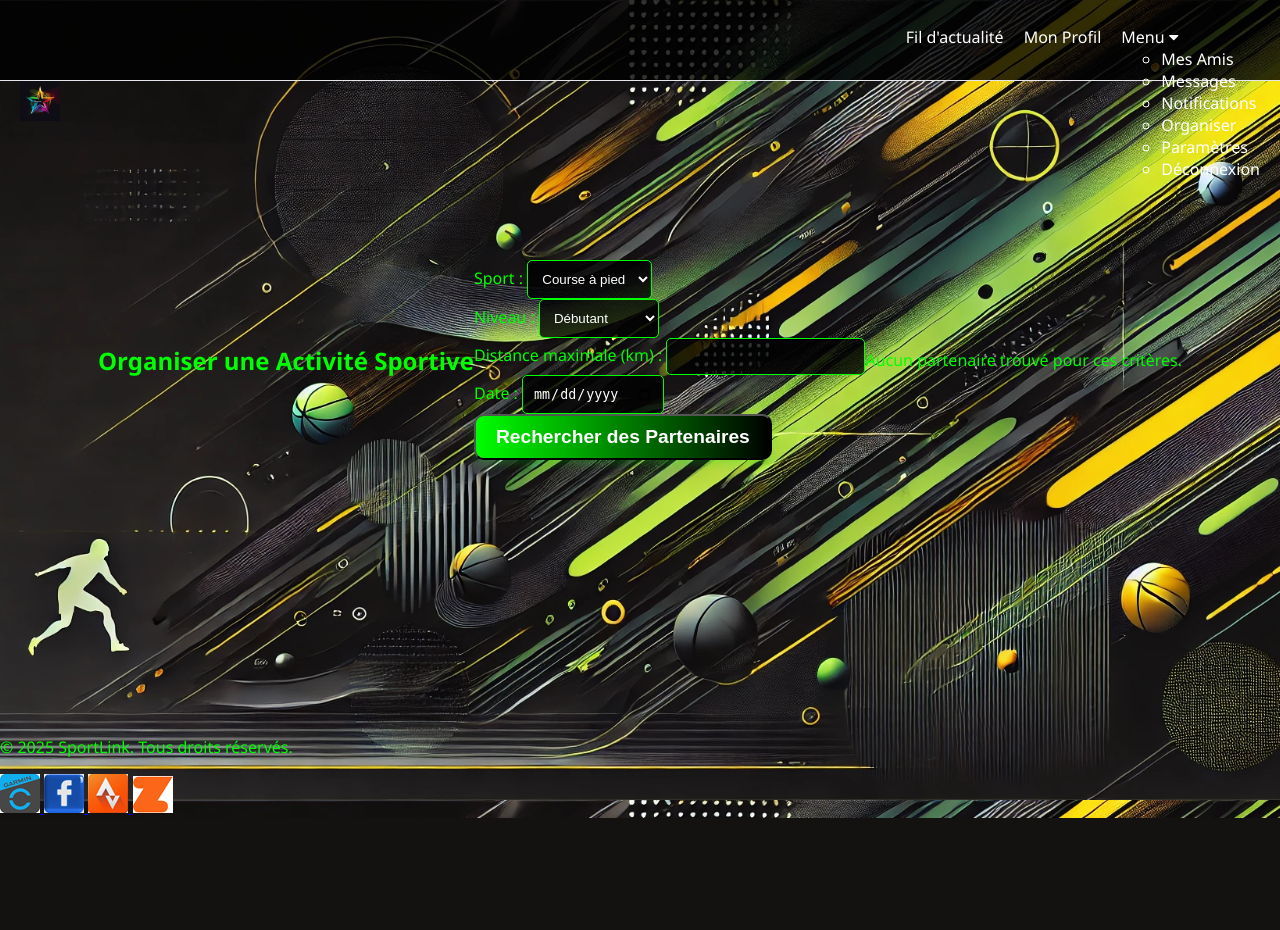
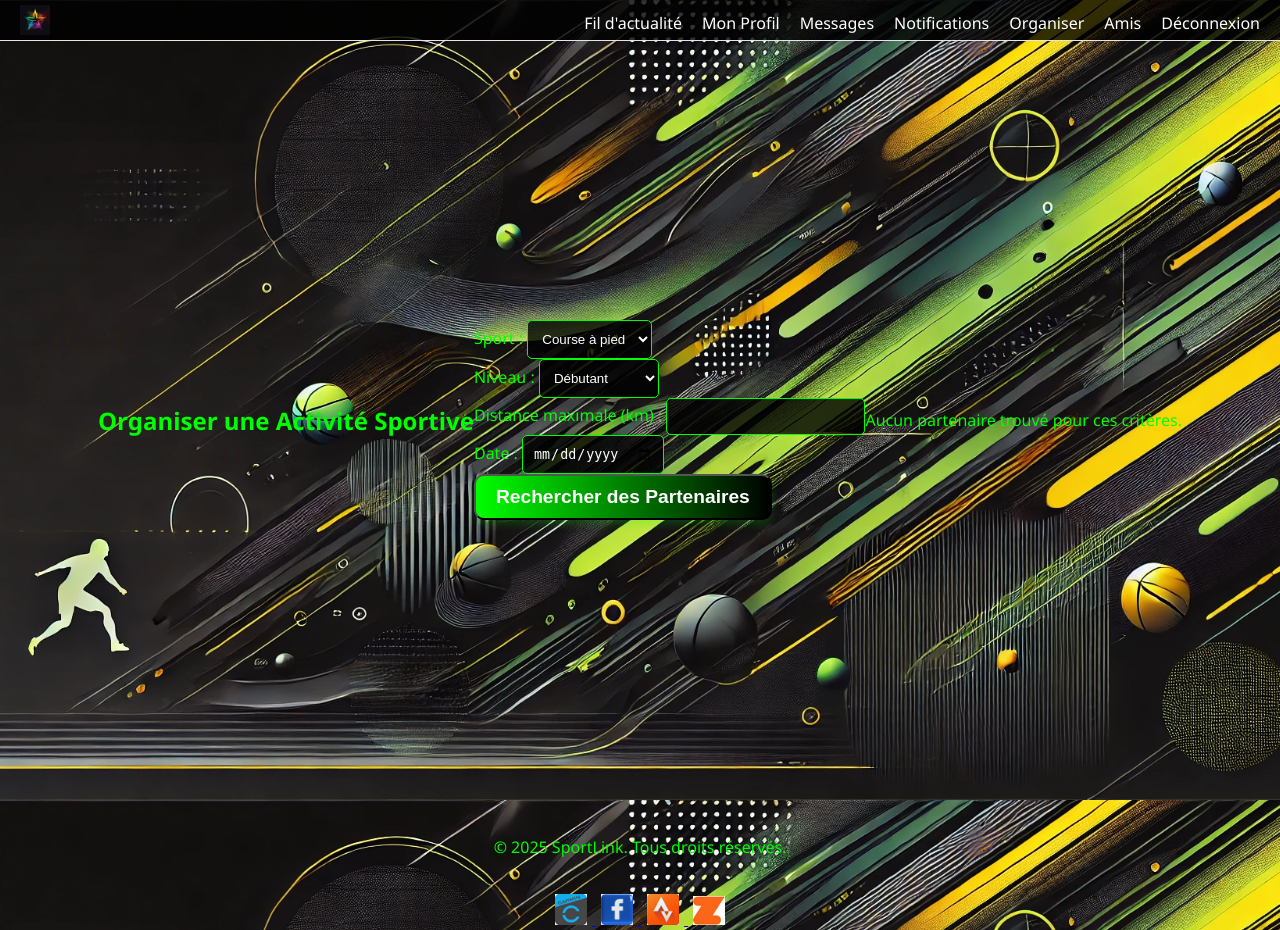
Before and after one commit to JHMindSharp/SportLink, a Flask app: page /events/organize in a window 1280 px wide. Before the commit the page ends 818 px from the top, so only its background shows below. Run offline with Flask 3, Linux system fonts and the light colour scheme; the visitor is signed in with stand-in values (Sample User, id 1); some libraries are stand-ins or nearby versions.

Commit message:
style(navbar): reduce navbar height to 40px, flash messages to 2s, center title if not logged in, show nav bar conditionally

```diff
--- a/app/static/css/global.css
+++ b/app/static/css/global.css
@@ -1,3 +1,5 @@
+/* app/static/css/global.css */
+
 /* Styles généraux */
 body {
     margin: 0;
@@ -16,42 +18,38 @@ html, body {
     flex-direction: column;
 }
 
-.main-content {
-    flex-grow: 1;
-    min-height: calc(100vh - 80px);
-    display: flex;
-    justify-content: center;
-    align-items: center;
-    padding: 0 20px;
-}
-
-/* Header */
+/* NAVBAR plus fine */
 .header {
+    /* Réduction de la hauteur de moitié environ */
     position: fixed;
     top: 0;
     width: 100%;
-    height: 80px;
+    height: 40px; /* <-- Avant c'était 80px */
     background: rgba(0, 0, 0, 0.8);
     color: white;
     border-bottom: 1px solid #e4e6eb;
-    z-index: 1000;
+    z-index: 1000; /* La navbar reste en premier plan */
 }
 
 .header-container {
     display: flex;
     align-items: center;
     justify-content: space-between;
-    padding: 10px 20px;
+    padding: 5px 20px; /* Moins d'espace en vertical */
 }
 
+/* Logo */
 .logo-container img {
-    height: 40px;
+    height: 30px; /* Reduire aussi l'image du logo ? */
 }
 
+/* Navigation */
 .nav .menu {
     list-style: none;
     display: flex;
     gap: 20px;
+    margin: 0; /* Supprimer l'indentation par défaut */
+    padding: 0;
 }
 
 .nav .menu li a {
@@ -65,12 +63,49 @@ html, body {
     color: #00FF00;
 }
 
+/* Titre centré si l'utilisateur n'est pas connecté */
 .nav-title {
     flex-grow: 1;
     text-align: center;
-    font-size: 2rem;
+    font-size: 1.5rem;
     font-weight: bold;
     color: white;
+    /* Pour centrer au milieu */
+    position: absolute;
+    left: 50%;
+    transform: translateX(-50%);
+}
+
+/* Pour aligner le nom de l'utilisateur (si connecté) */
+.user-name {
+    margin-right: 10px;
+}
+
+/* Contenu principal */
+.main-content {
+    flex-grow: 1;
+    min-height: calc(100vh - 40px); /* Adapter la hauteur après réduction navbar */
+    display: flex;
+    justify-content: center;
+    align-items: center;
+    padding: 0 20px;
+    margin-top: 40px; /* Espace pour ne pas passer sous la navbar */
+}
+
+/* Footer, Social links */
+footer {
+    text-align: center;
+    margin: 20px 0;
+}
+
+.social-links {
+    text-align: center;
+    margin-bottom: 10px;
+}
+
+.social-icon {
+    width: 32px;
+    margin: 0 5px;
 }
 
 /* Boutons */
@@ -115,22 +150,24 @@ input::placeholder, textarea::placeholder {
     color: rgba(255, 255, 255, 0.6);
 }
 
+/* Messages flash */
 .flash-messages {
     position: fixed;
-    top: 20px;
+    top: 10px;
     right: 20px;
     z-index: 1000;
     max-width: 300px;
 }
 
 .flash-messages .alert {
-    padding: 15px;
+    padding: 10px;
     margin-bottom: 10px;
     border-radius: 5px;
     font-weight: bold;
     text-align: center;
     cursor: pointer;
-    animation: fadeInOut 5s ease-in-out;
+    /* On réduit l'animation totale à 2s */
+    animation: fadeInOut 2s ease-in-out forwards; /* forwards pour disparaître */
     transition: opacity 0.5s ease, transform 0.3s ease;
 }
 
@@ -152,17 +189,13 @@ input::placeholder, textarea::placeholder {
     box-shadow: 0 4px 10px rgba(0, 0, 0, 0.2);
 }
 
-/* Animation */
+/* Animation pour disparaitre après 2s */
 @keyframes fadeInOut {
     0% {
-        opacity: 0;
-        transform: translateY(-20px);
-    }
-    10% {
         opacity: 1;
         transform: translateY(0);
     }
-    90% {
+    80% {
         opacity: 1;
         transform: translateY(0);
     }
@@ -171,9 +204,3 @@ input::placeholder, textarea::placeholder {
         transform: translateY(-20px);
     }
 }
-
-/* Fermer le message lorsqu'on passe la souris */
-.flash-messages .alert:hover {
-    opacity: 0.6;
-    transition: opacity 0.2s ease;
-}
--- a/app/static/js/scripts.js
+++ b/app/static/js/scripts.js
@@ -215,11 +215,12 @@ document.addEventListener("DOMContentLoaded", function() {
     };
 });
 
-// Gestion des messages flash
+// app/static/js/scripts.js
+
 document.addEventListener("DOMContentLoaded", () => {
     const flashMessages = document.querySelectorAll('.flash-messages .alert');
 
-    // Supprimer automatiquement les messages après 5 secondes
+    // On réduit à 2 secondes
     flashMessages.forEach((message) => {
         setTimeout(() => {
             message.style.opacity = '0';
@@ -228,10 +229,10 @@ document.addEventListener("DOMContentLoaded", () => {
                 if (message.parentElement) {
                     message.parentElement.removeChild(message);
                 }
-            }, 500); // Attendre la fin de la transition avant de supprimer l'élément
-        }, 5000); // 5 secondes avant de commencer à disparaître
+            }, 500); // Attendre la fin de la transition (0.5s)
+        }, 2000); // <-- 2 secondes avant de commencer à disparaître
 
-        // Permettre la fermeture au clic
+        // On conserve la possibilité de fermer le message au clic
         message.addEventListener('click', () => {
             message.style.opacity = '0';
             message.style.transform = 'translateY(-20px)';
@@ -241,14 +242,5 @@ document.addEventListener("DOMContentLoaded", () => {
                 }
             }, 500);
         });
-
-        // Faire disparaître au survol
-        message.addEventListener('mouseenter', () => {
-            message.style.opacity = '0.6';
-        });
-
-        message.addEventListener('mouseleave', () => {
-            message.style.opacity = '1';
-        });
     });
 });
--- a/app/templates/base.html
+++ b/app/templates/base.html
@@ -5,70 +5,61 @@
     <title>{% block title %}SportLink{% endblock %}</title>
     <link rel="icon" href="{{ url_for('static', filename='images/favicon.ico') }}" type="image/x-icon">
     <meta name="csrf-token" content="{{ csrf_token() }}">
-  <!-- Respecter le viewport pour l’accessibilité mobile -->
-  <meta name="viewport" content="width=device-width, initial-scale=1.0">
-
-  <!-- CSS -->
     <link rel="stylesheet" href="{{ url_for('static', filename='css/global.css') }}">
     <link rel="stylesheet" href="https://use.fontawesome.com/releases/v5.15.4/css/all.css">
-
+    <script src="{{ url_for('static', filename='js/scripts.js') }}"></script>
     {% block extra_head %}{% endblock %}
 </head>
 <body>
-<header class="header" role="banner">
+
+{% if not current_user.is_authenticated %}
+    <!-- NAVBAR standard (non connecté) -->
+    <header class="header">
         <div class="header-container">
-    <!-- Logo -->
-    <a href="{{ url_for('main.index') }}" class="logo-container" aria-label="Retour à l'accueil">
-      <img src="{{ url_for('static', filename='images/logo.png') }}"
-           alt="Logo SportLink"
-           aria-hidden="false">
+            <!-- Titre centré dans la navbar -->
+            <div class="nav-title">SportLink</div>
+            <!-- On peut ajouter des liens si besoin (ex: Connexion / Inscription) -->
+        </div>
+    </header>
+
+{% else %}
+    <!-- NAVBAR pour utilisateur connecté
+         On la place ici, toujours en haut de la page,
+         ou alors on pourrait faire en sorte qu'elle soit "en bas de la couverture".
+         Dans ce snippet, on la laisse en haut mais
+         on pourrait ajuster en jouant avec margin ou position: absolute.
+    -->
+    <header class="header">
+        <div class="header-container">
+            <!-- Logo à gauche, si souhaité -->
+            <a href="{{ url_for('news_feed.news_feed') }}" class="logo-container">
+                <img src="{{ url_for('static', filename='images/logo.png') }}" alt="Logo SportLink">
             </a>
-    <!-- Navigation principale -->
-    <nav class="nav" role="navigation" aria-label="Navigation principale">
-      <ul class="menu" role="menubar">
-        {% if current_user.is_authenticated %}
-          <!-- Fil d'actualité -->
-          <li role="none">
-            <a href="{{ url_for('news_feed.news_feed') }}" role="menuitem">Fil d'actualité</a>
-          </li>
-          <!-- Profil -->
-          <li role="none">
-            <a href="{{ url_for('profile.profile') }}" role="menuitem">
-              Mon Profil
-            </a>
-          </li>
-          <!-- Dropdown -->
-          <li class="nav-item dropdown" role="none" aria-haspopup="true" aria-expanded="false">
-            <a href="#" role="menuitem" onclick="toggleDropdown('main-dropdown')">
-              Menu <i class="fas fa-caret-down"></i>
-            </a>
-            <ul class="dropdown-menu" id="main-dropdown" role="menu">
-              <li role="none"><a href="{{ url_for('profile.list_friends') }}" role="menuitem">Mes Amis</a></li>
-              <li role="none"><a href="{{ url_for('messages.inbox') }}" role="menuitem">Messages</a></li>
-              <li role="none"><a href="{{ url_for('notifications.list_notifications') }}" role="menuitem">Notifications</a></li>
-              <li role="none"><a href="{{ url_for('events.organize') }}" role="menuitem">Organiser</a></li>
-              <li role="none"><a href="{{ url_for('profile.settings') }}" role="menuitem">Paramètres</a></li>
-              <li role="none"><a href="{{ url_for('auth.logout') }}" role="menuitem">Déconnexion</a></li>
-            </ul>
-          </li>
-        {% else %}
-          <li class="nav-title">SportLink</li>
-          <li role="none">
-            <a href="{{ url_for('auth.login') }}" role="menuitem">Connexion</a>
-          </li>
-          <li role="none">
-            <a href="{{ url_for('auth.register') }}" role="menuitem">Inscription</a>
-          </li>
-        {% endif %}
+            <!-- Menu -->
+            <nav class="nav">
+                <ul class="menu">
+                    <li><a href="{{ url_for('news_feed.news_feed') }}">Fil d'actualité</a></li>
+                    <li><a href="{{ url_for('profile.profile') }}">Mon Profil</a></li>
+                    <!--
+                       On place la photo de profil par-dessus la navbar
+                       via z-index plus tard sur la page Profile
+                       On laisse juste la place ici
+                    -->
+                    <li><a href="{{ url_for('messages.inbox') }}">Messages</a></li>
+                    <li><a href="{{ url_for('notifications.list_notifications') }}">Notifications</a></li>
+                    <li><a href="{{ url_for('events.organize') }}">Organiser</a></li>
+                    <li><a href="{{ url_for('profile.list_friends') }}">Amis</a></li>
+                    <li><a href="{{ url_for('auth.logout') }}">Déconnexion</a></li>
                 </ul>
             </nav>
         </div>
     </header>
+{% endif %}
 
-<main class="main-content" role="main">
+<main class="main-content">
     {% with messages = get_flashed_messages(with_categories=true) %}
         {% if messages %}
-      <div class="flash-messages" aria-live="polite">
+            <div class="flash-messages">
                 {% for category, message in messages %}
                     <div class="alert alert-{{ category }}" role="alert">
                         {{ message }}
@@ -81,36 +72,25 @@
     {% block content %}{% endblock %}
 </main>
 
-<footer role="contentinfo">
+<footer>
     <p>&copy; 2025 SportLink. Tous droits réservés.</p>
 </footer>
 
 <div class="social-links">
-  <a href="https://www.garmin.com" target="_blank" aria-label="Aller sur le site Garmin">
+    <a href="https://www.garmin.com" target="_blank">
         <img src="{{ url_for('static', filename='images/garmin.png') }}" alt="Garmin" class="social-icon">
     </a>
-  <a href="https://www.facebook.com" target="_blank" aria-label="Aller sur le site Facebook">
+    <a href="https://www.facebook.com" target="_blank">
         <img src="{{ url_for('static', filename='images/facebook.png') }}" alt="Facebook" class="social-icon">
     </a>
-  <a href="https://www.strava.com" target="_blank" aria-label="Aller sur le site Strava">
+    <a href="https://www.strava.com" target="_blank">
         <img src="{{ url_for('static', filename='images/strava.png') }}" alt="Strava" class="social-icon">
     </a>
-  <a href="https://www.zwift.com" target="_blank" aria-label="Aller sur le site Zwift">
+    <a href="https://www.zwift.com" target="_blank">
         <img src="{{ url_for('static', filename='images/zwift.png') }}" alt="Zwift" class="social-icon">
     </a>
 </div>
 
-<!-- Scripts -->
-<script>
-function toggleDropdown(id) {
-  const menu = document.getElementById(id);
-  if (menu.style.display === 'block') {
-    menu.style.display = 'none';
-  } else {
-    menu.style.display = 'block';
-  }
-}
-</script>
 {% block extra_scripts %}{% endblock %}
 </body>
 </html>
```
Lines whose indentation alone changed are shown as unchanged.
